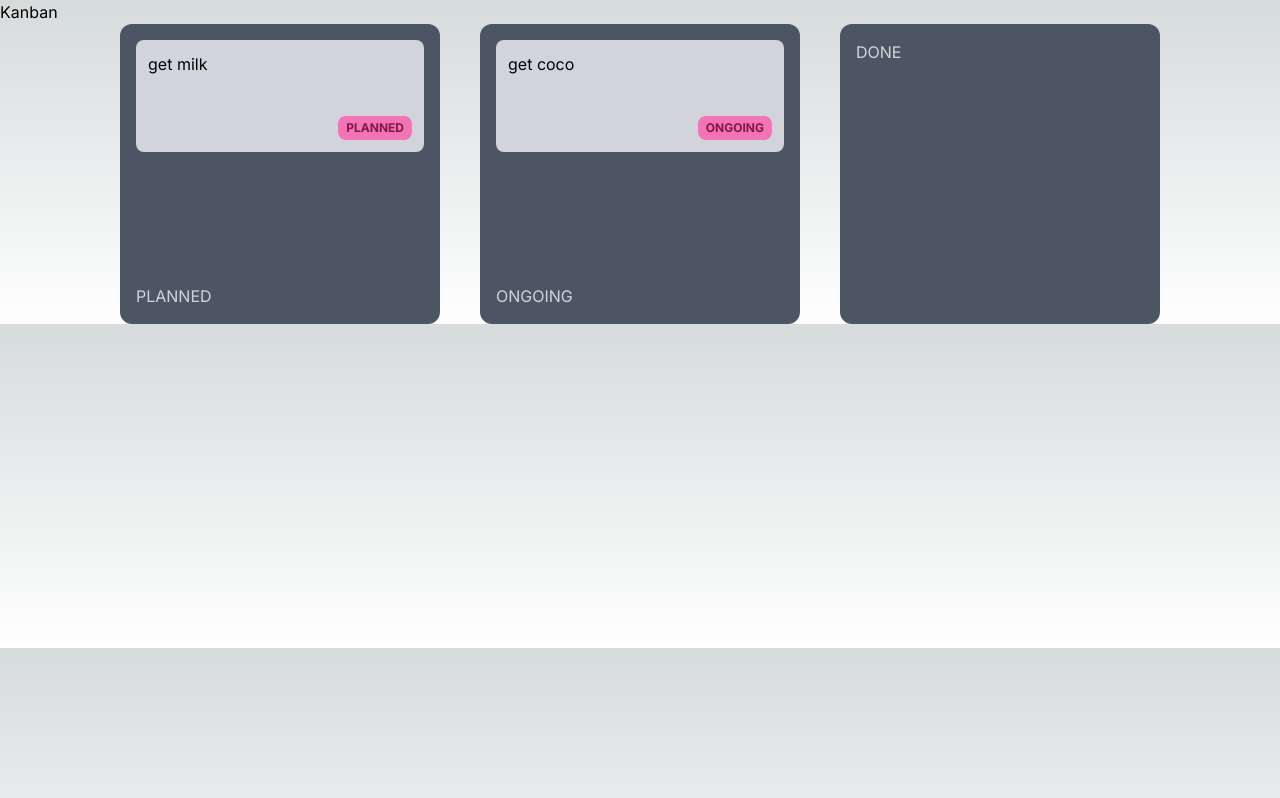
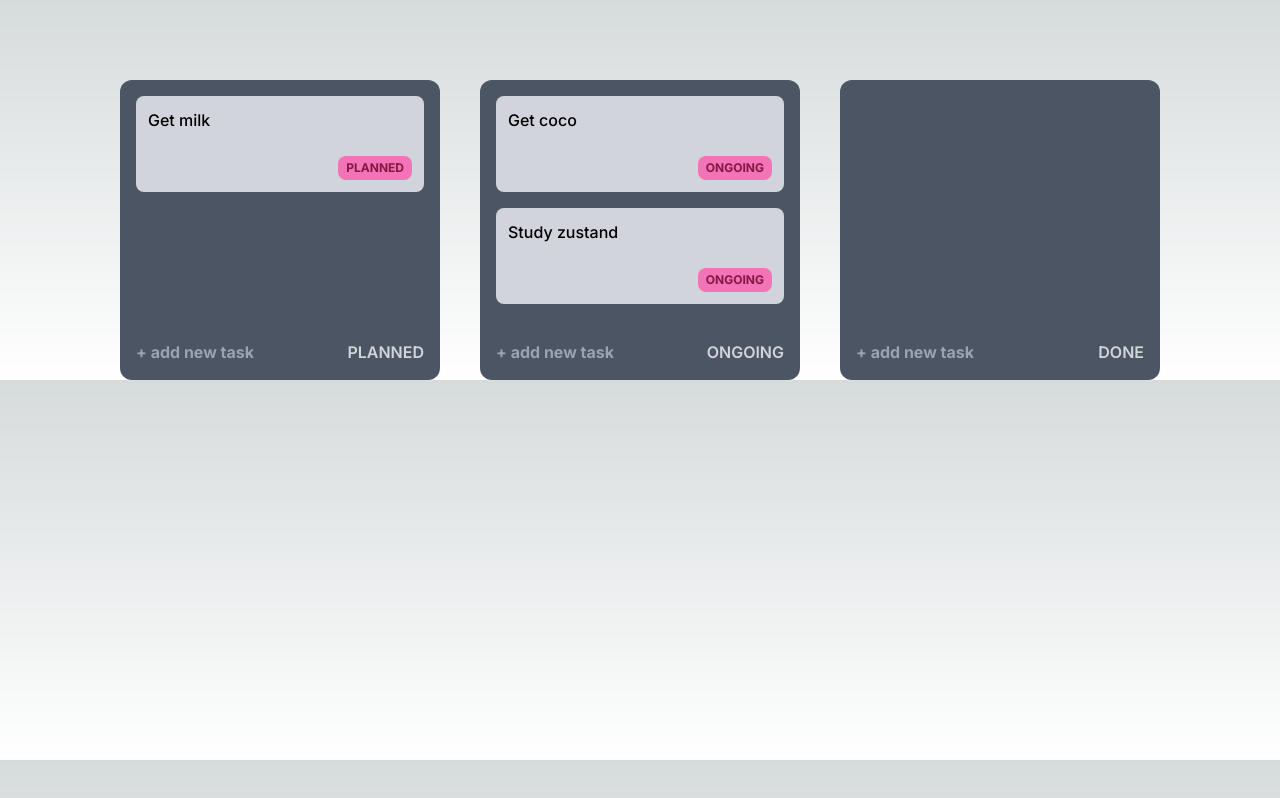
Before and after one commit to braindisk/brain-web, a Next.js app: page /kanban in a window 1280 px wide. Built offline with nearby package versions, Linux system fonts and the light colour scheme.

Commit message:
prettier configuration

```diff
--- a/app/kanban/Column.js
+++ b/app/kanban/Column.js
@@ -9,11 +9,16 @@ export default function Column({ status }) {
 
   return (
     <div className="flex flex-col justify-between gap-4 w-80 p-4  min-h-[300px] bg-gray-600  rounded-xl">
-      {tasks.map((task) => (
-        <Task title={task.title} status={task.status} key={task.title} />
-      ))}
+      <div className="flex flex-col gap-4">
+        {tasks.map((task) => (
+          <Task title={task.title} status={task.status} key={task.title} />
+        ))}
+      </div>
 
-      <p className="text-gray-300">{status}</p>
+      <div className="flex justify-between">
+        <button className="font-bold text-gray-400 ">+ add new task</button>
+        <p className="text-gray-300 font-semibold">{status}</p>
+      </div>
     </div>
   );
 }
--- a/app/kanban/Task.js
+++ b/app/kanban/Task.js
@@ -1,13 +1,16 @@
 import React from 'react';
 
 export default function Task({ title, status }) {
+  const color = 'bg-pink-400';
   return (
-    <div className="flex flex-col justify-between text-black bg-gray-300 rounded-lg  p-3 h-28 w-full">
-      <div>{title}</div>
+    <div className="flex flex-col justify-between text-black bg-gray-300 rounded-lg p-3 h-24 w-full">
+      <div className="text-md first-letter:capitalize font-medium">{title}</div>
       <div>
         <div className="flex justify-between">
           <div></div>
-          <div className="font-bold text-xs text-pink-900 bg-pink-400 px-2 py-1 rounded-lg w-fit">
+          <div
+            className={`font-bold text-xs text-pink-900 ${color} px-2 py-1 rounded-lg w-fit`}
+          >
             {status}
           </div>
         </div>
--- a/app/kanban/page.js
+++ b/app/kanban/page.js
@@ -3,13 +3,10 @@ import Column from './Column';
 
 export default function Kanban() {
   return (
-    <>
-      <h1>Kanban</h1>
-      <div className="flex justify-center gap-10">
-        <Column status="PLANNED" />
-        <Column status="ONGOING" />
-        <Column status="DONE" />
-      </div>
-    </>
+    <div className="flex justify-center gap-10 mt-20">
+      <Column status="PLANNED" />
+      <Column status="ONGOING" />
+      <Column status="DONE" />
+    </div>
   );
 }
--- a/app/store/store.js
+++ b/app/store/store.js
@@ -4,6 +4,7 @@ const store = (set) => ({
   tasks: [
     { title: 'get milk', status: 'PLANNED' },
     { title: 'get coco', status: 'ONGOING' },
+    { title: 'study zustand', status: 'ONGOING' },
   ],
 });
 
--- a/package.json
+++ b/package.json
@@ -21,6 +21,8 @@
     "eslint": "^8",
     "eslint-config-next": "14.0.1",
     "postcss": "^8",
+    "prettier": "^3.0.3",
+    "prettier-plugin-tailwindcss": "^0.5.7",
     "tailwindcss": "^3.3.0"
   }
 }
```
Also changed, not shown: app/layout.js (+5 -5 lines), app/login/page.js (+21 -9 lines), 2 other files (tests, documents, lock files or other folders).
